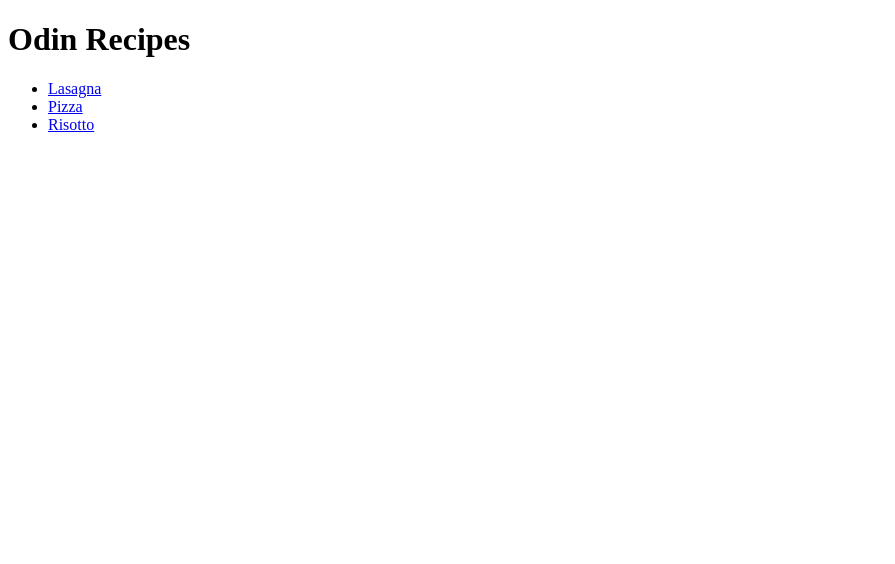
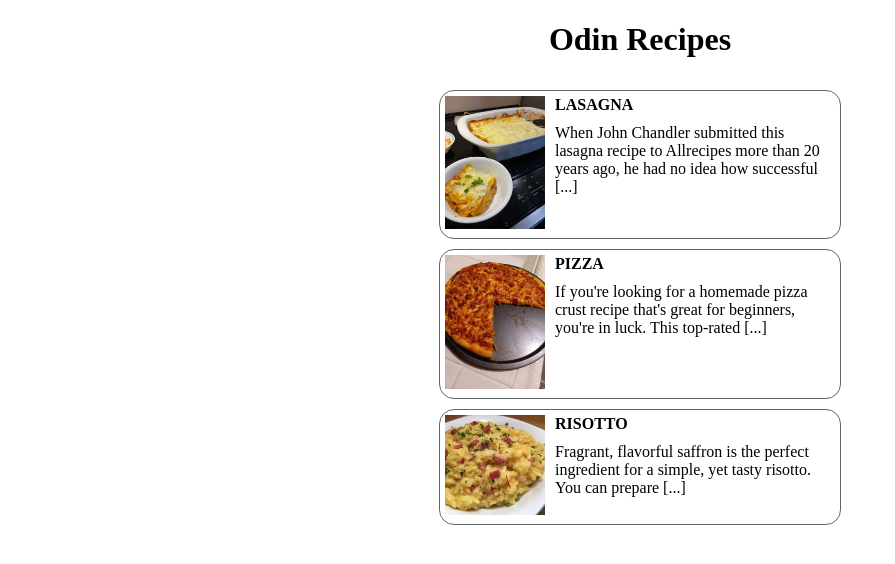
Before and after one commit to mp3490/odin-recipes, a plain HTML site: page index.html in a window 1280 px wide. Shown: the whole page, without its empty margins (0-895 px from the left). Drawn offline with Linux system fonts and the light colour scheme.

Commit message:
Crea layout per index.html

```diff
--- /dev/null
+++ b/css/style.css
@@ -0,0 +1,40 @@
+.logo img {
+    width: 100px;
+}
+
+a {
+    color: black;
+    text-decoration: none !important;
+}
+
+.content, .recipe {
+    display: flex;
+}
+
+.title, .desc, .logo {
+    padding: 5px;
+}
+
+.title {
+    font-weight: bold;
+}
+
+.content {
+    flex-direction: column;
+    align-items: center;
+}
+
+.recipe {
+    width: 400px;
+    margin-top: 10px;
+    border: 1px solid #656665;
+    border-radius: 15px;
+}
+
+.recipe:hover {
+    border: 1px solid #31ec0b;
+}
+
+.header {
+    text-align: center;
+}
--- a/index.html
+++ b/index.html
@@ -4,14 +4,45 @@
     <meta charset="UTF-8">
     <meta http-equiv="X-UA-Compatible" content="IE=edge">
     <meta name="viewport" content="width=device-width, initial-scale=1.0">
+    <link rel="stylesheet" href="css/style.css">
     <title>Odin Recipes</title>
 </head>
 <body>
-    <h1>Odin Recipes</h1>
-    <ul>
-        <li><a href="recipes/lasagna.html">Lasagna</a></li>
-        <li><a href="recipes/pizza.html">Pizza</a></li>
-        <li><a href="recipes/risotto.html">Risotto</a></li>
-    </ul>
+    <div class="main">
+        <div class="header"><h1>Odin Recipes</h1></div>
+        <div class="content">
+
+            <a href="recipes/lasagna.html" title="Click for details">
+                <div class="recipe">
+                    <div class="logo"><img src="images/lasagna.webp" alt="Lasagna" title="Lasagna"></div>
+                    <div>
+                        <div class="title">LASAGNA</div>
+                        <div class="desc">When John Chandler submitted this lasagna recipe to Allrecipes more than 20 years ago, he had no idea how successful [...]</div>
+                    </div>
+                </div>
+            </a>
+
+            <a href="recipes/pizza.html" title="Click for details">
+                <div class="recipe">
+                    <div class="logo"><img src="images/pizza.webp" alt="Pizza" title="Pizza"></div>
+                    <div>
+                        <div class="title">PIZZA</div>
+                        <div class="desc">If you're looking for a homemade pizza crust recipe that's great for beginners, you're in luck. This top-rated [...]</div>
+                    </div>
+                </div>
+            </a>
+
+            <a href="recipes/risotto.html" title="Click for details">
+                <div class="recipe">
+                    <div class="logo"><img src="images/risotto.webp" alt="Risotto" title="Risotto"></div>
+                    <div>
+                        <div class="title">RISOTTO</div>
+                        <div class="desc">Fragrant, flavorful saffron is the perfect ingredient for a simple, yet tasty risotto. You can prepare [...]</div>
+                    </div>
+                </div>
+            </a>
+
+        </div>
+    </div>
 </body>
 </html>
```
